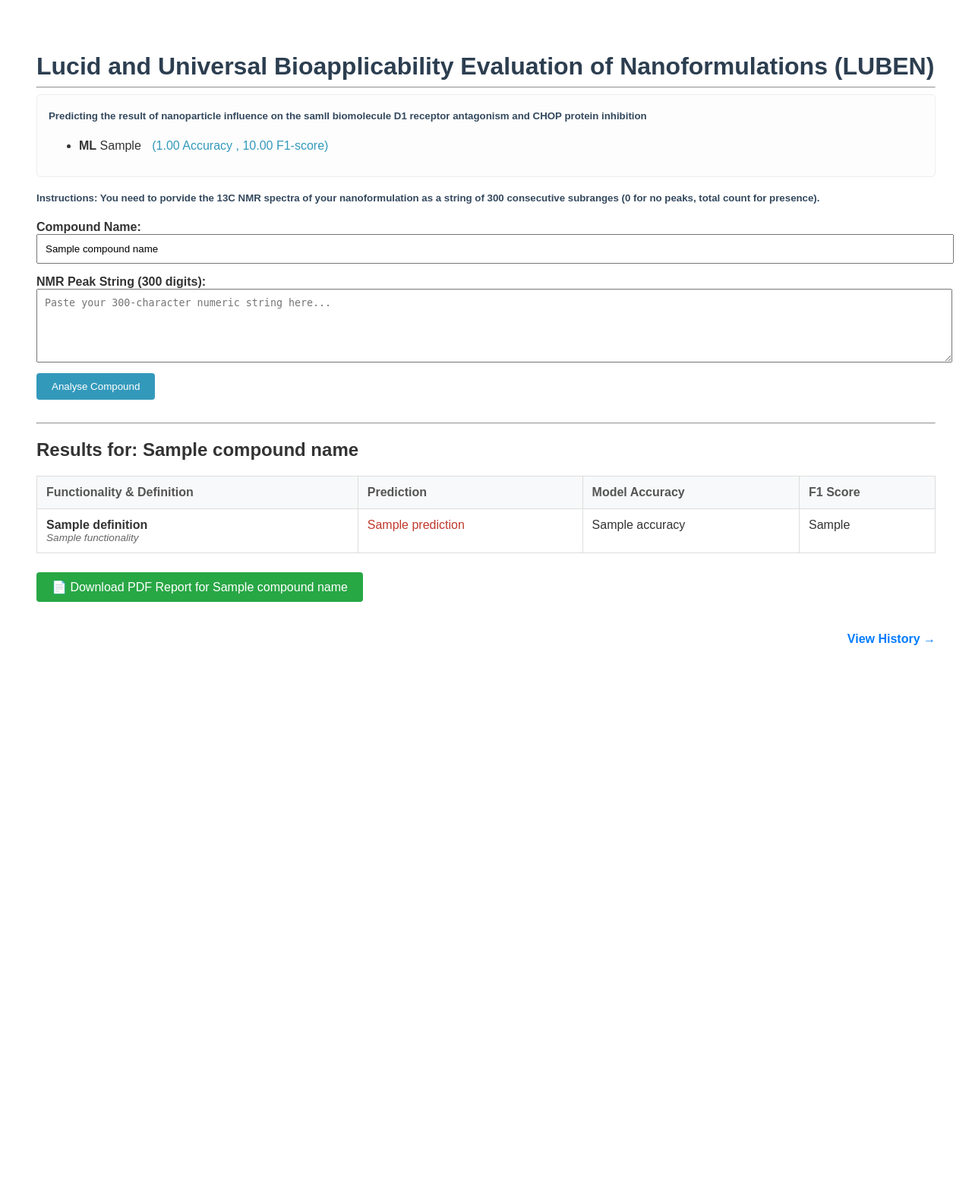
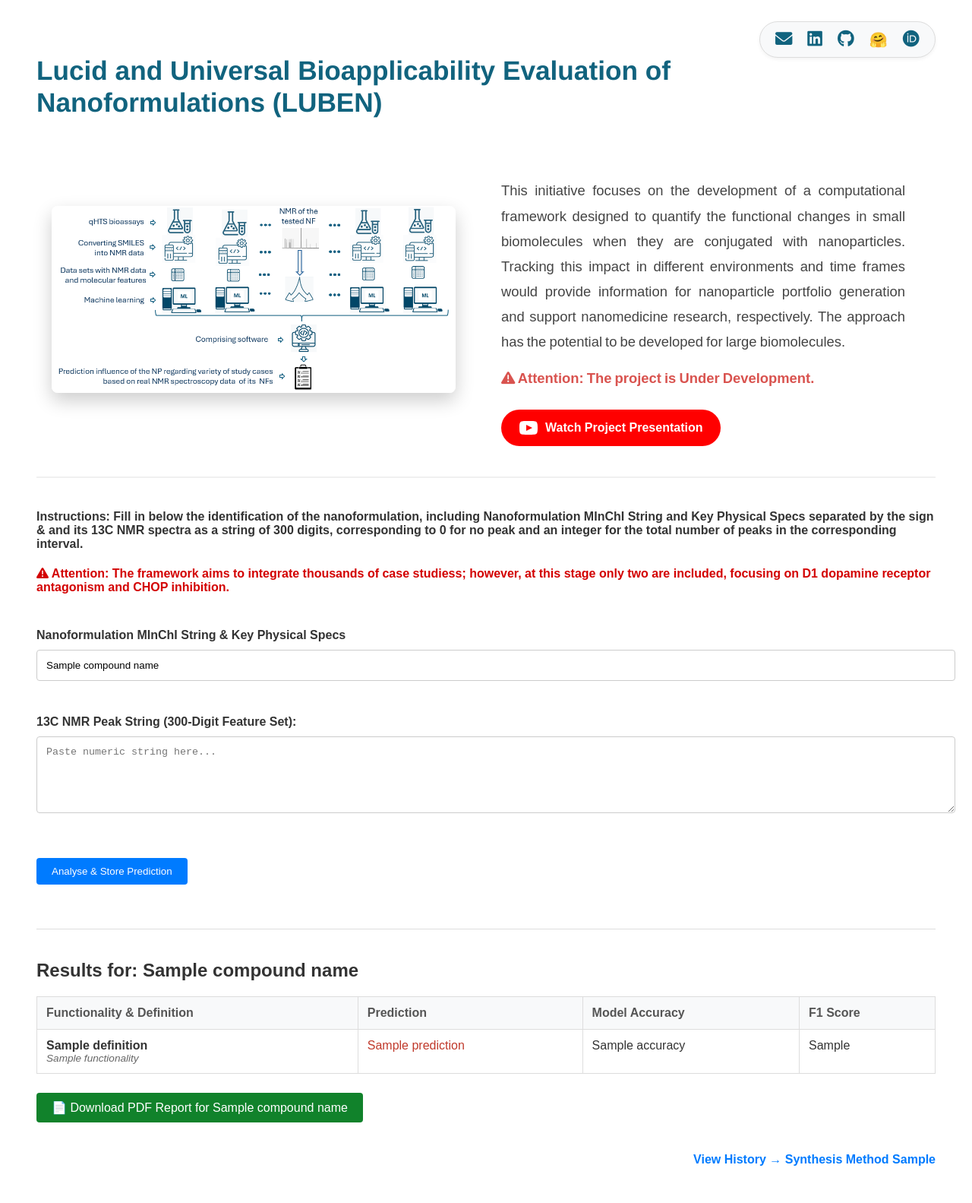
Before and after one commit to articlesmli/LUBEN, a Django app: template chemistry/templates/chemistry/predict.html in a window 1280 px wide. Shown: the whole page at 76% size. Before the commit the page ends 849 px from the top, so only its background shows below. Run offline with Django 5.2, Linux system fonts and the light colour scheme; tables that the repository leaves empty hold one stand-in row (values such as "Sample post"); the template is opened without the code that fills it: values that come from a table or form of the project are taken from there, most other values are stand-ins (such as "Sample title", 1, 10 or a date in 2020).

Commit message:
Updates of the front page

```diff
--- a/chemistry/templates/chemistry/predict.html
+++ b/chemistry/templates/chemistry/predict.html
@@ -1,57 +1,188 @@
 <!DOCTYPE html>
+
 <html>
+
 <head>
+
     <title>LUBEN</title>
+
+    <link rel="stylesheet" href="https://cdnjs.cloudflare.com/ajax/libs/font-awesome/6.0.0/css/all.min.css">
+
+
+
     <style>
-        body { font-family: sans-serif; background: white; padding: 40px; color: #333; }
-        h1 { color: #2c3e50; margin-bottom: 5px; }
+
+        /* YOUR EXISTING STYLES */
+
+        body { font-family: sans-serif; background: white; padding: 40px; color: #333; position: relative; }
+
+        h1 { color: #2c3e50; margin-bottom: 5px; width: 80%; } /* Adjusted width so it doesn't hit the icons */
+
         h3, h5, h6 { color: #34495e; margin-top: 5px; }
+
         form { margin-bottom: 30px; }
+
         table { width: 100%; border-collapse: collapse; margin-top: 20px; }
+
         th, td { border: 1px solid #ddd; padding: 12px; text-align: left; vertical-align: top; }
+
         th { background-color: #f8f9fa; color: #555; }
+
         .positive { color: #27ae60; font-weight: bold; }
+
         .negative { color: #c0392b; }
+
         .btn-analyze { padding: 10px 20px; cursor: pointer; margin-top: 10px; background-color: #007bff; color: white; border: none; border-radius: 4px; }
-        .btn-pdf { background-color: #28a745; color: white; padding: 10px 20px; border: none; border-radius: 4px; cursor: pointer; text-decoration: none; display: inline-block; }
+
+        .btn-pdf { background-color: #11822b; color: white; padding: 10px 20px; border: none; border-radius: 4px; cursor: pointer; text-decoration: none; display: inline-block; }
+
         .model-card { background: #fdfdfd; border: 1px solid #eee; padding: 15px; border-radius: 5px; margin-bottom: 20px; }
+
+
+
+        /* 2. ADDED TOP RIGHT CONTACT STYLES */
+
+        .top-right-contact {
+
+            position: absolute;
+
+            top: 20px;
+
+            right: 40px;
+
+            display: flex;
+
+            gap: 20px;
+
+            align-items: center;
+
+            background: #f8f9fa;
+
+            padding: 10px 20px;
+
+            border-radius: 50px;
+
+            border: 1px solid #ddd;
+
+            box-shadow: 0 2px 5px rgba(0,0,0,0.05);
+
+        }
+
+        .top-right-contact a {
+
+            color: #11637e; /* Matches your Analyze button color */
+
+            text-decoration: none;
+
+            font-size: 1.4rem;
+
+            transition: transform 0.2s ease;
+
+        }
+
+        .top-right-contact a:hover {
+
+            transform: scale(1.2);
+
+            color: #2c3e50;
+
+        }
+
+        .hf-emoji { font-size: 1.2rem !important; text-decoration: none; }
+
     </style>
+
 </head>
+
 <body>
-    <h1>Lucid and Universal Bioapplicability Evaluation of Nanoformulations (LUBEN)</h1>
-    <hr>
 
-    <div class="model-card">
-        <h5>Predicting the result of nanoparticle influence on the samll biomolecule D1 receptor antagonism and CHOP protein inhibition</h6>
-        <ul>
-        {% for model in models %}
-            <li>
-                <strong>ML</strong> {{ model.target_functionality }}
-                <span style="color:  #3399bb; margin-left: 10px;">
-                    ({{ model.training_accuracy|floatformat:2 }} Accuracy , {{ model.training_f1_score|floatformat:2 }} F1-score)
-                </span>
-            </li>
-        {% empty %}
-            <li style="color: #3399bb;">No models found in database. Run the scan command!</li>
-        {% endfor %}
-        </ul>
+    <nav class="top-right-contact">
+
+        <a href="mailto:ivanovaml@hotmail.co.uk" title="Email"><i class="fas fa-envelope"></i></a>
+
+        <a href="https://www.linkedin.com/in/mariya-l-ivanova-5049a91b8/" target="_blank" title="LinkedIn"><i class="fab fa-linkedin"></i></a>
+
+        <a href="https://github.com/articlesmli" target="_blank" title="GitHub"><i class="fab fa-github"></i></a>
+
+        <a href="https://huggingface.co/ivanovaml" target="_blank" title="Hugging Face" class="hf-emoji">🤗</a>
+
+        <a href="https://orcid.org/0009-0005-7730-2423" target="_blank" title="ORCID"><i class="fab fa-orcid"></i></a>
+
+    </nav>
+
+
+
+    <h1 style="font-family: 'Helvetica Neue', Helvetica, Arial, sans-serif; font-size: 2.2rem; color: #11637e; margin-bottom: 20px; line-height: 1.2;">
+
+        Lucid and Universal Bioapplicability Evaluation of Nanoformulations (LUBEN)
+
+    </h1>
+
+    {% load static %}
+
+    <div style="display: flex; align-items: stretch; min-height: 450px; flex-wrap: wrap; background-color: #ffffff; border-bottom: 2px solid #f0f0f0;">
+
+        <div style="flex: 1; min-width: 400px; display: flex; align-items: center; justify-content: center; padding: 20px; background-color: #ffffff;">
+            <img src="{% static 'images/web.png' %}" alt="LUBEN Workflow"
+                style="max-width: 100%;
+                        height: auto;
+                        border-radius: 8px;
+                        box-shadow: 0 10px 25px rgba(0, 0, 0, 0.2);
+                        margin-top: -15px;
+                        position: relative;
+                        display: block;">
         </div>
 
-    <h5>Instructions: You need to porvide the 13C NMR spectra of your nanoformulation as a string of 300 consecutive subranges (0 for no peaks, total count for presence).</h5>
+        <div style="flex: 1; min-width: 400px; padding: 40px; display: flex; flex-direction: column; justify-content: center;">
+            <p style="font-size: 1.15rem; color: #444; margin-bottom: 25px; line-height: 1.8; text-align: justify; hyphens: auto; word-spacing: -1px;">
+                This initiative focuses on the development of a computational framework designed to quantify the functional changes in small biomolecules when they are conjugated with nanoparticles. Tracking this impact in different environments and time frames would provide information for nanoparticle portfolio generation and support nanomedicine research, respectively. The approach has the potential to be developed for large biomolecules.
+                <!-- <br><br>  -->
+                <span style="display: block; text-align: left; color: #d9534f; font-weight: bold; margin-top: 15px;">
+                    <i class="fas fa-exclamation-triangle"></i> Attention: The project is Under Development.
+                </span>
+            </p>
+
+            <a href="https://www.youtube.com/watch?v=5PDiZ62oBUQ" target="_blank" style="display: inline-flex; align-items: center; width: fit-content; background-color: #FF0000; color: white; padding: 12px 24px; text-decoration: none; border-radius: 50px; font-weight: bold; transition: background 0.3s;">
+                <svg style="width: 24px; height: 24px; margin-right: 10px; fill: white;" viewBox="0 0 24 24"><path d="M19.615 3.184c-3.604-.246-11.631-.245-15.23 0-3.897.266-4.356 2.62-4.385 8.816.029 6.185.484 8.549 4.385 8.816 3.6.245 11.626.246 15.23 0 3.897-.266 4.356-2.62 4.385-8.816-.029-6.185-.484-8.549-4.385-8.816zm-10.615 12.816v-8l8 3.993-8 4.007z"/></svg>
+                Watch Project Presentation
+            </a>
+        </div>
+    </div>
+    <div style="padding: 20px 0;">
+        <h4 style="color: #333;"><strong>Instructions</strong>: Fill in below the identification of the nanoformulation, including Nanoformulation MInChI String and Key Physical Specs separated by the sign & and its 13C NMR spectra as a string of 300 digits, corresponding to 0 for no peak and an integer for the total number of peaks in the corresponding interval.</h4>
+
+        <h4 style="margin-bottom: 45px; color: #d30000;">
+            <i class="fas fa-exclamation-triangle"></i> Attention: The framework aims to integrate thousands of case studiess; however, at this stage only two are included, focusing on D1 dopamine receptor antagonism and CHOP inhibition.
+        </h4>
 
         <form method="POST">
             {% csrf_token %}
-        <label><strong>Compound Name:</strong></label><br>
-        <input type="text" name="compound_name" value="{{ compound_name }}" placeholder="e.g., Ethanol" style="width: 100%; padding: 10px; margin-bottom: 15px;" required>
 
-        <label><strong>NMR Peak String (300 digits):</strong></label><br>
-        <textarea name="peak_string" placeholder="Paste your 300-character numeric string here..." rows="5" style="width: 100%; padding: 10px; font-family: monospace;" required></textarea>
+           <style>
+                .form-group {
+                    margin-bottom: 45px; /* Increased from 30px to 45px for better breathing room */
+                }
+            </style>
 
-       <button type="submit" class="btn-analyze" style="background-color: #3399bb;">Analyse Compound</button>
+            <div class="form-group">
+                <label><strong>Nanoformulation MInChI String & Key Physical Specs </strong></label><br>
+                <input type="text" name="compound_name" value="{{ compound_name }}"
+                    placeholder="Write MInChI String & Key Physical Specs here..."
+                    style="width: 100%; padding: 12px; margin-top: 10px; border: 1px solid #ccc; border-radius: 4px;" required>
+            </div>
+
+            <div class="form-group">
+                <label><strong>13C NMR Peak String (300-Digit Feature Set):</strong></label><br>
+                <textarea name="peak_string" placeholder="Paste numeric string here..." rows="5"
+                        style="width: 100%; padding: 12px; margin-top: 10px; font-family: 'Courier New', monospace; border: 1px solid #ccc; border-radius: 4px;" required></textarea>
+            </div>
+
+            <button type="submit" class="btn-analyze">Analyse & Store Prediction</button>
         </form>
+    </div>
 
     {% if results %}
-    <hr>
+        <hr style="border: none; height: 1px; background-color: #ddd; margin-bottom: 40px;">
         <h2>Results for: {{ compound_name }}</h2>
 
     <table>
@@ -94,6 +225,8 @@
     <div style="text-align: right; margin-top: 40px;">
         <a href="{% url 'history_list' %}" style="color: #007bff; text-decoration: none; font-weight: bold;">
             View History &rarr;
+            <th>Synthesis Method</th>
+            <td>{{ res.synthesis_method }}</td>
         </a>
     </div>
 
--- a/nmr_site/settings.py
+++ b/nmr_site/settings.py
@@ -117,7 +117,10 @@ USE_TZ = True
 
 STATIC_URL = 'static/'
 
-import os
+STATICFILES_DIRS = [
+    BASE_DIR / "static", # If you have a global static folder
+]
+# import os
 
 # The link to your ML models folder
 ONEDRIVE_MODELS_DIR = r"C:\Users\ivano\OneDrive\Self-appeared\Documents"
```
Also changed, not shown: style.css (added, +50 -0 lines), chemistry/views.py (line endings or trailing spaces), static/images/web.png (added). Lines whose indentation alone changed are shown as unchanged.
